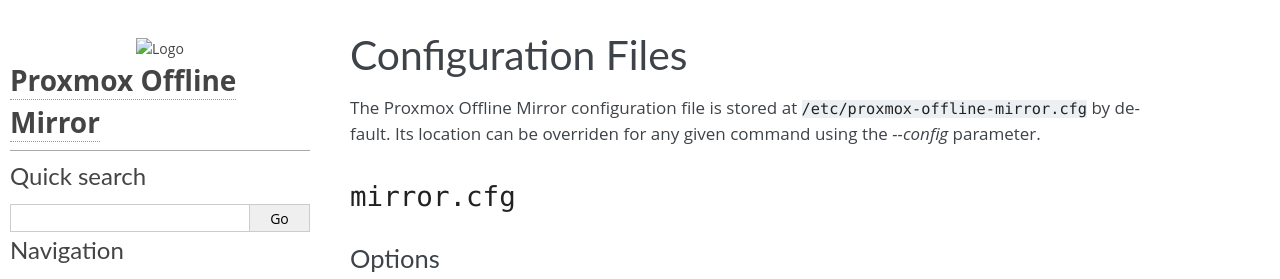
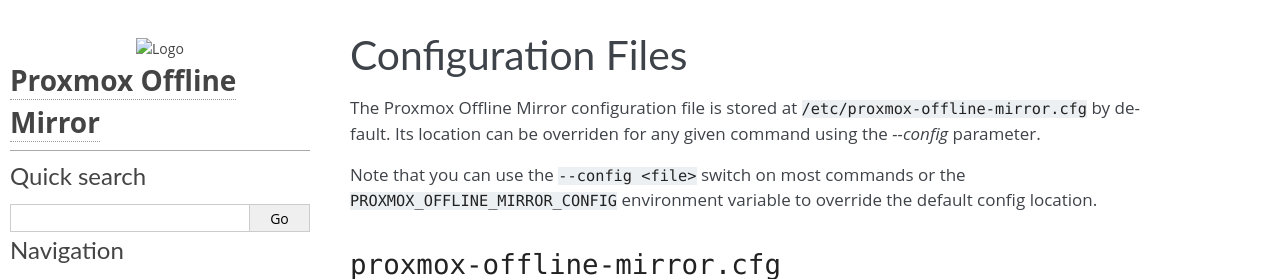
Before and after one commit to proxmox/proxmox-offline-mirror, a Sphinx documentation site: the page built from docs/configuration-files.rst, in a window 1280 px wide, cut to the strip 0-279 px from the top of the page. Built offline with Sphinx 7.4.7, drawn with Linux system fonts in a browser that asks for light colours; some of the changed text lies outside the part shown.

Commit message:
docs: ship config manpage as proxmox-offline-mirror.cfg.5
as `mirror.cfg.5` is rather overly generic

Signed-off-by: Thomas Lamprecht <t.lamprecht@proxmox.com>

```diff
--- a/docs/conf.py
+++ b/docs/conf.py
@@ -95,7 +95,7 @@
     ('proxmox-offline-mirror/man1', 'proxmox-offline-mirror', 'Command line tool for Backup and Restore', [author], 1),
     ('proxmox-apt-repo/man1', 'proxmox-apt-repo', 'Command line tool to manage and configure the backup server.', [author], 1),
     # configs
-    ('config/mirror/man5', 'mirror.cfg', 'Mirror Configuration', [author], 5),
+    ('config/mirror/man5', 'proxmox-offline-mirror.cfg', 'Proxmox Offline Mirror Configuration', [author], 5),
 ]
 
 
--- a/docs/configuration-files.rst
+++ b/docs/configuration-files.rst
@@ -3,9 +3,11 @@
 
 The Proxmox Offline Mirror configuration file is stored at ``/etc/proxmox-offline-mirror.cfg`` by default. Its location can be overriden for any given command using the `--config` parameter.
 
+Note that you can use the ``--config <file>`` switch on most commands or the ``PROXMOX_OFFLINE_MIRROR_CONFIG`` environment variable to override the default config location.
 
-``mirror.cfg``
-~~~~~~~~~~~~~~
+
+``proxmox-offline-mirror.cfg``
+~~~~~~~~~~~~~~~~~~~~~~~~~~~~~~
 
 
 Options
```
Also changed, not shown: docs/config/mirror/man5.rst (+7 -5 lines), 1 other file.
